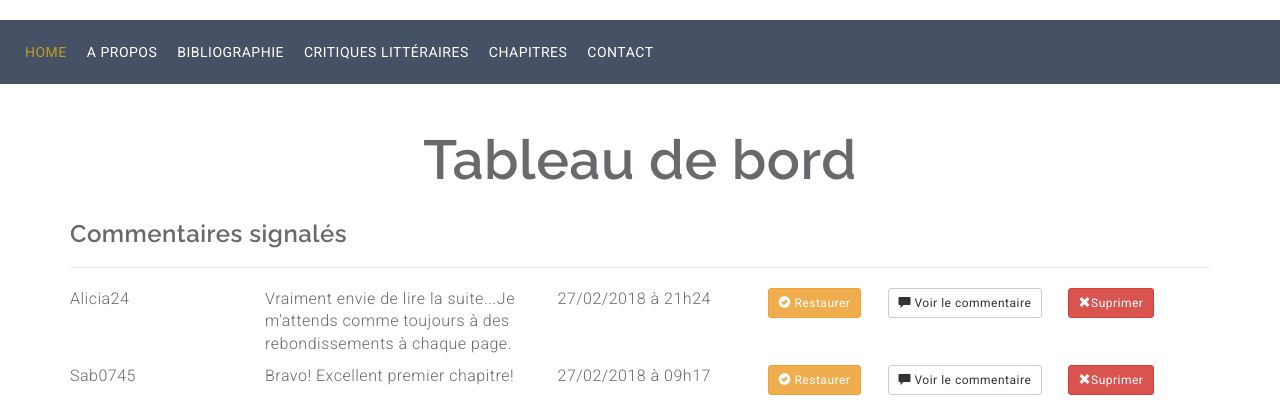
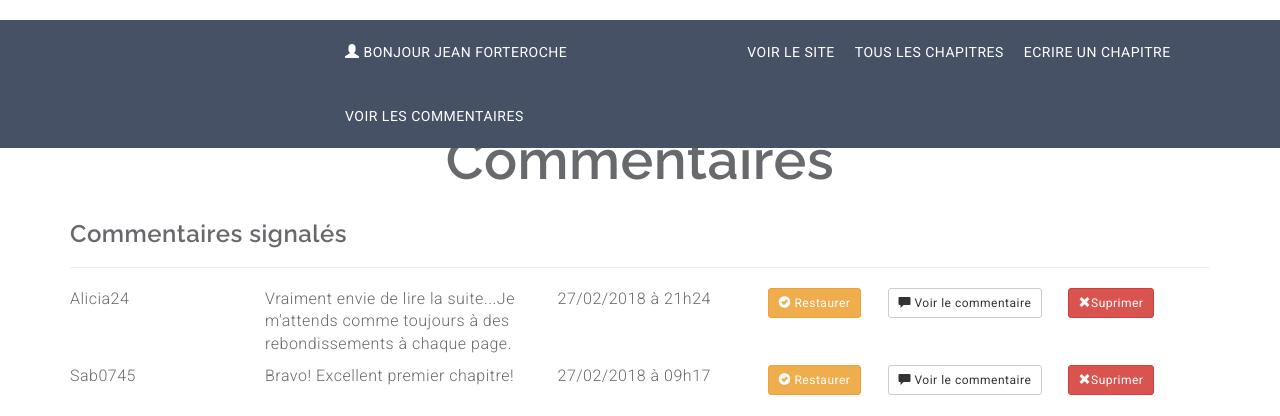
Before and after one commit to Nathalieroussel/projet3, a PHP site: page /index.php?action=listCommentsAdmin in a window 1280 px wide. Shown: the top 416 px of the page. Run offline with PHP 8.4, Linux system fonts and the light colour scheme; data comes from the database, SQL or seed files in the repository; some libraries are stand-ins or nearby versions.

Commit message:
Mise en place du menu nav_connected pour l'écrivain

```diff
--- a/src/view/backend/listCommentsAdmin.php
+++ b/src/view/backend/listCommentsAdmin.php
@@ -2,10 +2,10 @@
 
 <?php ob_start(); ?>
 
-<?php require('./src/view/nav_admin.php'); ?>
+<?php require('./src/view/nav_connected.php'); ?>
 <div class="container">
     <section id="console_admin">
-        <h2 span class="console">Tableau de bord</h2>
+        <h2 span class="console">Commentaires</h2>
         <div class="navigation text-left">
             <div class="row">
                 <div class="col-lg-12 comments">
--- a/src/view/backend/listPostsAdmin.php
+++ b/src/view/backend/listPostsAdmin.php
@@ -2,7 +2,7 @@
 
 <?php ob_start(); ?>
 
-<?php require('./src/view/nav_admin.php'); ?>
+<?php require('./src/view/nav_connected.php'); ?>
 
 <div class="jumbotron">
     <section id="console_admin">
--- a/src/view/backend/modifPostAdmin.php
+++ b/src/view/backend/modifPostAdmin.php
@@ -2,7 +2,7 @@
 
 <?php ob_start(); ?>
 
-<?php require('./src/view/nav_admin.php'); ?>
+<?php require('./src/view/nav_connected.php'); ?>
 <div class="container">
 	<section id="modification_chapitre">
 		<h1>Modifier un chapitre</h1>
--- a/src/view/backend/newPostAdmin.php
+++ b/src/view/backend/newPostAdmin.php
@@ -2,7 +2,7 @@
 
 <?php ob_start(); ?>
 
-<?php require('./src/view/nav_admin.php'); ?>
+<?php require('./src/view/nav_connected.php'); ?>
 <div class="container">
         <section id="modification_chapitre">
 			<h1>Ajouter un nouveau Chapitre</h1>
--- a/src/view/nav_connected.php
+++ b/src/view/nav_connected.php
@@ -13,11 +13,9 @@
             <ul class="nav navbar-nav navbar-center">
                 <li><a href="#"><span class="glyphicon glyphicon-user"></span> Bonjour Jean Forteroche</a></li>
                 <li class="position"><a href="index.php?action=pageAccueil#main-header">Voir le site</a></li>
-                <li class=""><a href="index.php?action=listPostsAdmin">Les chapitres </a></li>
-                <li class=""><a href="index.php?action=pageAccueil#bibliographie">Bibliographie</a></li>
-                <li class=""><a href="index.php?action=pageAccueil#testimonial">Critiques littéraires</a></li>
-                <li class=""><a href="index.php?action=pageAccueil#blog">Chapitres</a></li>
-                <li class=""><a href="index.php?action=pageAccueil#contact">Contact</a></li>
+                <li class=""><a href="index.php?action=listPostsAdmin">Tous les chapitres </a></li>
+                <li class=""><a href="index.php?action=newPostAdmin">Ecrire un chapitre</a></li>
+                <li class=""><a href="index.php?action=listCommentsAdmin">Voir les commentaires</a></li>
 
             </ul>
             <ul class="nav navbar-nav navbar-right">
```
